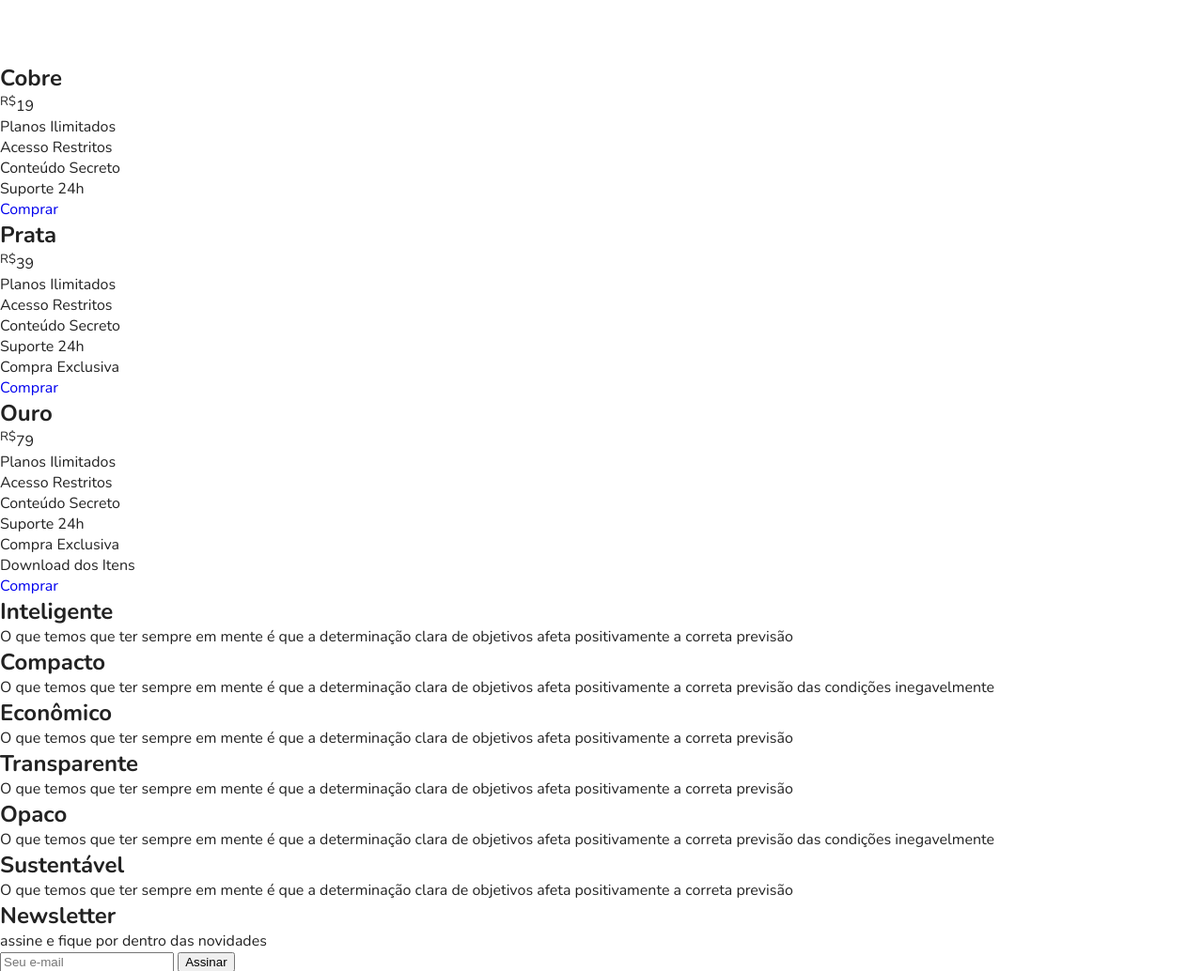
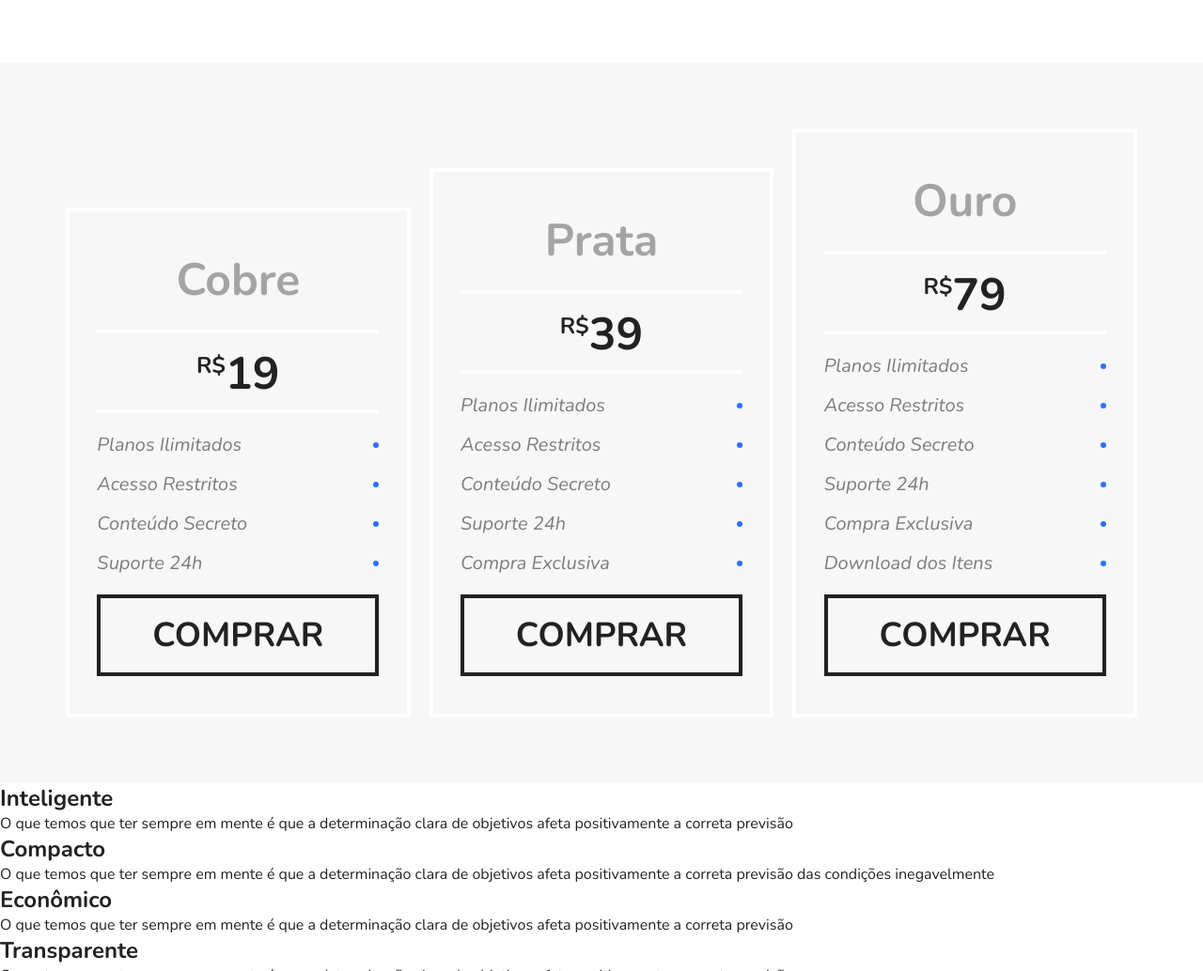
Before and after one commit to JohnSalgado/Projeto-FlexBlog, a plain HTML site: page index.html in a window 1280 px wide. Shown: the part 1754-2788 px from the top of the page at 94% size. Drawn offline with nearby package versions, Linux system fonts and the light colour scheme.

Commit message:
preco estilizado

```diff
--- a/css/style.css
+++ b/css/style.css
@@ -175,3 +175,93 @@ img {
 .blue {
   border-top: 8px solid #66d9eb;
 }
+
+/* Preço */
+
+.preco {
+  background: #f7f7f7;
+  padding: 60px;
+  display: flex;
+  flex-wrap: wrap;
+  align-items: flex-end
+}
+
+.preco-item {
+  flex: 1 1 260px; /* pode usar o min-width: 260px e vez disso */
+  border: 4px solid white;
+  padding: 20px;
+  margin: 10px;
+}
+
+.preco-item h2 {
+  font-size: 3em;
+  color: #a4a4a4;
+  text-align: center;
+  margin-top: 20px;
+}
+
+.preco-item span {
+  max-width: 300px;
+  margin: 20px auto;
+  display: block;
+  font-size: 3em;
+  text-align: center;
+  font-weight: bold;
+  padding: 10px 0 5px 0;
+  border-top: 4px solid white;
+  border-bottom: 4px solid white;
+}
+
+.preco-item sup {
+  font-size: 1.5rem;
+}
+
+.preco-item ul {
+  max-width: 300px;
+  margin: 20px auto;
+  font-size: 1.25em;
+  font-style: italic;
+  color: #7c7c7c;
+}
+
+.preco-item li {
+  display: flex;
+  justify-content: space-between;
+  align-items: center;
+  margin-bottom: 15px;
+}
+
+.preco-item li::after {
+  content: '';
+  display: block;
+  width: 6px;
+  height: 6px;
+  background: #2c70ff;
+  border-radius: 50%;
+}
+
+.preco-item a {
+  max-width: 300px;
+  display: block;
+  margin: 20px auto;
+  border: 4px solid;
+  color: #222;
+  text-transform: uppercase;
+  font-weight: bold;
+  font-size: 2.25em;
+  padding: 15px 0;
+  text-align: center;
+}
+
+@media (max-width: 800px) {
+  .preco {
+    padding-left: 10px;
+    padding-right: 10px;
+  }
+  .preco .preco-item:nth-child(3) {
+    order: -2;
+  }
+  .preco .preco-item:nth-child(2) {
+    order: -1;
+  }
+}
```
